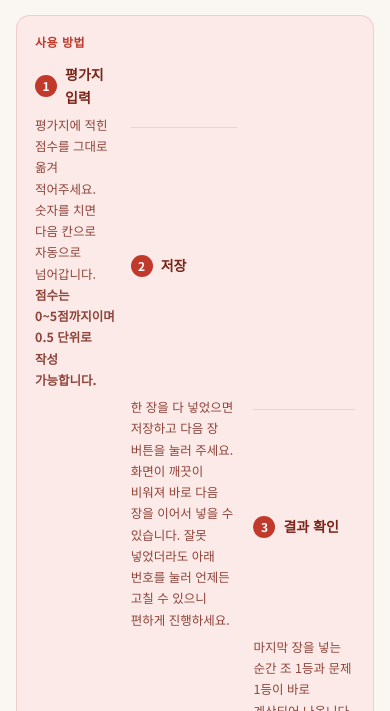
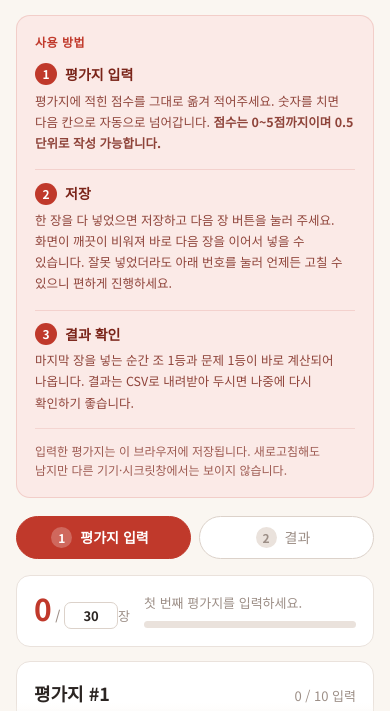
Before and after one commit to lseccle/damjang, a plain HTML site: page index.html in a window 390 px wide. Shown: the part 62-773 px from the top of the page. Drawn offline with Linux system fonts and the light colour scheme; a web font is replaced by a local one.

Commit message:
모바일에서 사용 방법 3단이 안 풀리던 문제 수정
미디어 쿼리는 우선순위를 올려주지 않아, 데스크톱의 :nth-child 열 지정이 모바일
해제 규칙을 이기고 있었다. 해제 쪽도 :nth-child(n) 으로 특이도를 맞춘다.

Co-Authored-By: Claude Opus 5 <noreply@anthropic.com>

```diff
--- a/index.html
+++ b/index.html
@@ -118,10 +118,12 @@
     font-size: 12px; line-height: 1.6; color: var(--brand-deep);
     opacity: .72; word-break: keep-all;
   }
+  /* :nth-child 로 못박은 열 지정과 우선순위를 맞춰야 모바일에서 실제로 풀린다.
+     미디어 쿼리는 우선순위를 올려주지 않는다. */
   @media (max-width: 640px) {
-    .howto-grid { grid-template-columns: 1fr; grid-template-rows: none; row-gap: 6px; }
-    .howto-step .hd, .howto-step p { grid-column: 1; grid-row: auto; }
-    .howto-step + .howto-step .hd { margin-top: 13px; padding-top: 13px; border-top: 1px solid rgba(192,57,43,.14); }
+    .howto-grid { grid-template-columns: 1fr; grid-template-rows: none; row-gap: 4px; }
+    .howto-step:nth-child(n) .hd, .howto-step:nth-child(n) p { grid-column: 1; grid-row: auto; }
+    .howto-step + .howto-step .hd { margin-top: 12px; padding-top: 12px; border-top: 1px solid rgba(192,57,43,.14); }
   }
 
   .steps { display: flex; gap: 8px; margin: 18px 0 0; flex-wrap: wrap; }
```
